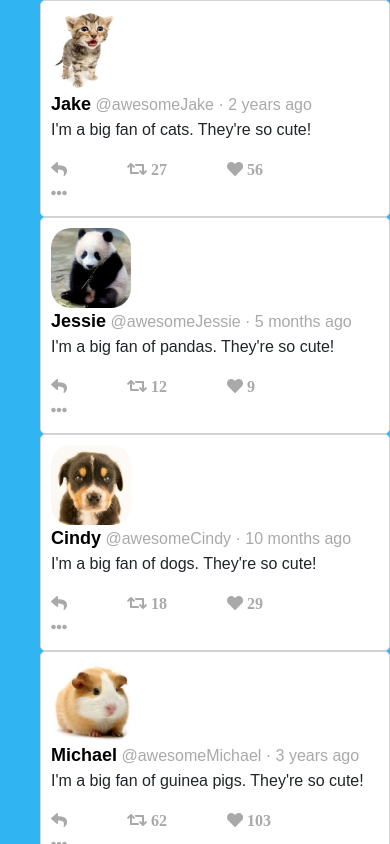
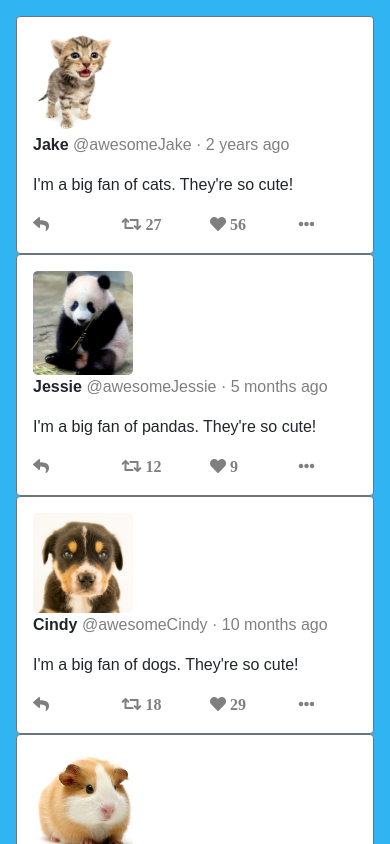
Before and after one commit to mavisluan/tweet, a React (Create React App) app: page / in a window 390 px wide. Shown: the top 844 px of the page. Built offline with nearby package versions, Linux system fonts and the light colour scheme.

Commit message:
refactor the app with responsive design

```diff
--- a/package.json
+++ b/package.json
@@ -5,9 +5,9 @@
   "dependencies": {
     "bootstrap": "^4.4.1",
     "moment": "^2.22.2",
-    "react": "^16.4.2",
+    "react": "^16.12.0",
     "react-bootstrap": "^1.0.0-beta.16",
-    "react-dom": "^16.4.2",
+    "react-dom": "^16.12.0",
     "react-scripts": "1.1.4"
   },
   "scripts": {
--- a/src/App.css
+++ b/src/App.css
@@ -2,7 +2,7 @@ body {
   background-color: #30b4f2;
 }
 
-.card {
+/* .card {
   display: flex;
   border: 1px solid lightgray;
   border-radius: 5px;
@@ -27,4 +27,4 @@ li {
 
 i {
   padding-right: 60px;
-}
+} */
--- a/src/App.js
+++ b/src/App.js
@@ -1,15 +1,13 @@
 import React from 'react';
-import Card from './Card'
+import Tweet from './Tweet'
 import './App.css';
-import { tweets } from './static-data'
-
-const Tweet = () => (
-  <ul className='tweet'>
+import {Container} from 'react-bootstrap';
+import {tweets} from './static-data'
+const App = () => (
+  <Container className="p-3">
     {tweets.map(tweet => (
-      <li key={tweet.id}>
-        <Card item={tweet}/>
-      </li>
+      <Tweet item={tweet}/>
     ))}
-  </ul>
-)
-export default Tweet;
+  </Container>
+);
+export default App;
--- a/src/Buttons.js
+++ b/src/Buttons.js
@@ -1,12 +1,12 @@
 import React from 'react'
-
+import {Row, Col} from 'react-bootstrap'
 const Buttons = ({ retweet, like }) => (
-    <div>
-        <span><i className="fas fa-reply"></i></span>
-        <span><i className="fas fa-retweet"> {retweet}</i></span>
-        <span><i className="fas fa-heart"> {like}</i></span>
-        <span><i className="fas fa-ellipsis-h"></i> </span>
-    </div>
+    <Row className="text-black-50">
+        <Col xs={3}><i className="fas fa-reply"></i></Col>
+        <Col xs={3}><i className="fas fa-retweet"> {retweet}</i></Col>
+        <Col xs={3}><i className="fas fa-heart"> {like}</i></Col>
+        <Col xs={3}><i className="fas fa-ellipsis-h"></i> </Col>
+    </Row>
 )
 
 export default Buttons
--- a/src/Card.js
+++ /dev/null
@@ -1,20 +0,0 @@
-import React from 'react'
-import Time from './Time'
-import Buttons from './Buttons'
-
-const Card = ({ item: { userName, avatar, handleName, message, timeStamp, retweet, like} }) => (
-    <div className='card'>
-    <img className='card-avatar' src={avatar} height='80px' width='80px' alt={userName}/>
-      <div className='card-info'>
-        <span style={{ fontSize: 'large', fontWeight: 'bold', color: 'black'}}>{userName}</span>
-        <span> @{handleName}</span>
-        <Time time={timeStamp} />
-        <p>{message}</p>
-        <div className='card-buttons'>
-            <Buttons retweet={retweet} like={like}/>
-        </div>
-      </div>
-    </div>
-  )
-
-  export default Card
--- a/src/Time.js
+++ b/src/Time.js
@@ -3,7 +3,7 @@ import moment from 'moment'
 
 const Time = ({ time }) => {
     const timeString = moment(time).fromNow()
-    return <span> &middot; {timeString}</span>
+    return <span className="text-black-50"> &middot; {timeString}</span>
 }
 
 export default Time
--- /dev/null
+++ b/src/Tweet.js
@@ -0,0 +1,25 @@
+import React from 'react'
+import Time from './Time'
+import {Col, Row,} from 'react-bootstrap'
+import Buttons from "./Buttons";
+
+const Tweet = ({item: {userName, avatar, handleName, message, timeStamp, retweet, like}}) => (
+    <div className="bg-white rounded border border-secondary p-3 align-content-center">
+        <Row>
+            <Col sm={4} md={2}>
+                <img  src={avatar} width="100rem" className="rounded-lg" alt={"avatar"}/>
+            </Col>
+            <Col sm={8} md={10}>
+                <div>
+                    <span style={{fontWeight: "bold"}}>{userName}</span>
+                    <span className="text-black-50"> @{handleName}</span>
+                    <Time time={timeStamp}/>
+                </div>
+                <div className="py-3">{message}</div>
+                <Buttons retweet={retweet} like={like}/>
+            </Col>
+        </Row>
+    </div>
+)
+
+export default Tweet
```
Also changed, not shown: 2 other files (tests, documents, lock files or other folders).
